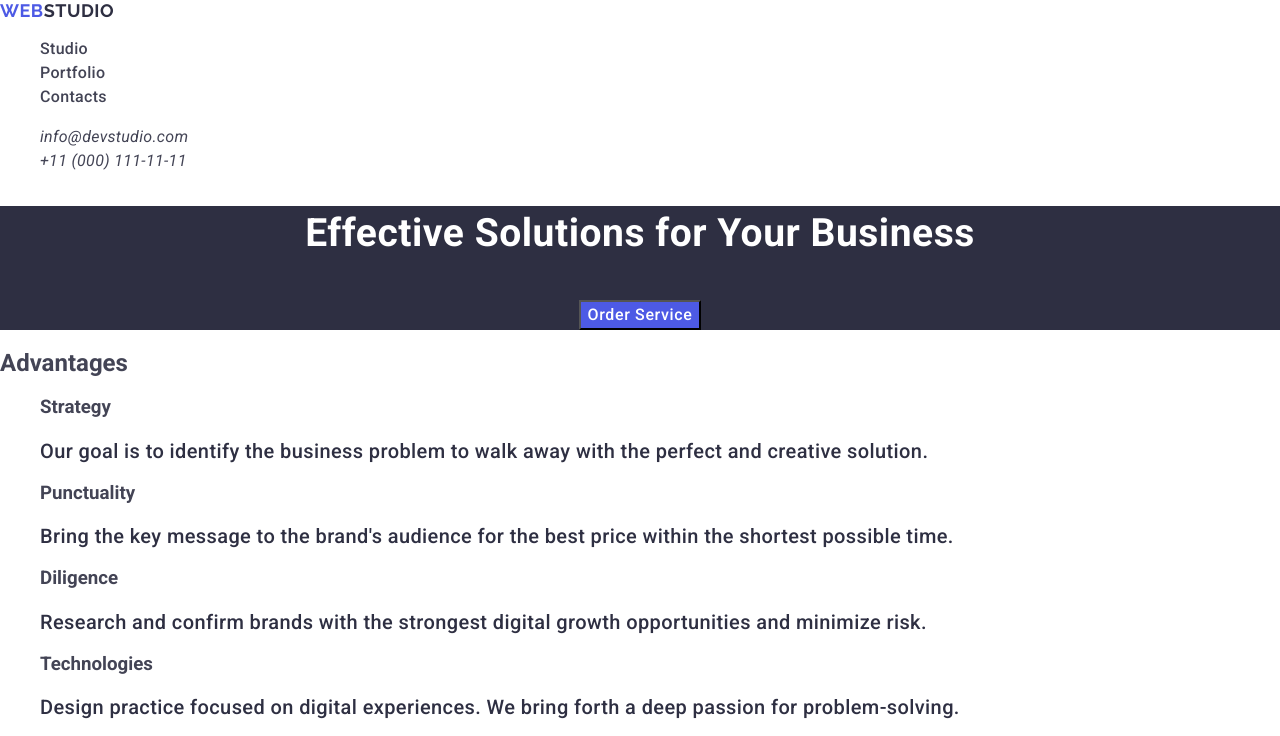
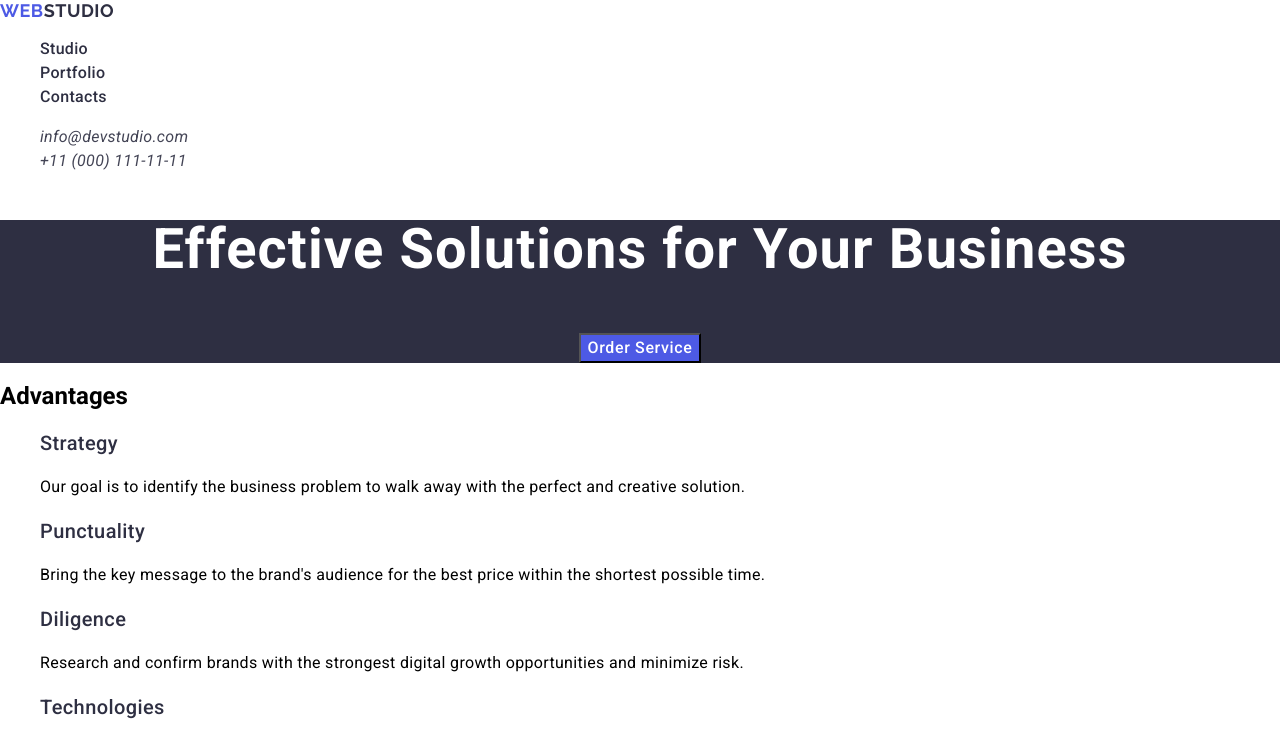
Before and after one commit to shch6rskz2001-boop/goit-markup-hw-02, a plain HTML site: page index.html in a window 1280 px wide. Shown: the top 736 px of the page. Drawn offline with nearby package versions, Linux system fonts and the light colour scheme.

Commit message:
add styles

```diff
--- a/css/styles.css
+++ b/css/styles.css
@@ -4,7 +4,7 @@ sanfont-family: "Raleway", sans-serif; */
 
 body {
     font-family: "Roboto", sans-serif;
-    color: #434455;
+    background-color: #434455;
     background-color: #fff;
 }
 
@@ -37,7 +37,7 @@ a {
     font-size: 16px;
     line-height: 1.5;
     letter-spacing: 0.02em;
-    color: 2e2f42;
+    color: #2e2f42;
 }
 
 .nav-link:hover,
@@ -72,7 +72,7 @@ a {
     font-weight: 700;
 }
 
-.busines-list {
+.business-list {
     font-size: 56px;
     line-height: 1.07;
     text-align: center;
@@ -90,7 +90,7 @@ a {
     cursor: pointer
 }
 
-.principles-text {
+.principles-title {
     font-weight: 500;
     font-size: 20px;
     line-height: 1.2;
@@ -98,7 +98,7 @@ a {
     color: #2E2F42;
 }
 
-.principles-content {
+.principles-text {
     font-size: 16px;
     line-height: 1.5;
     letter-spacing: 0.02em;
```
